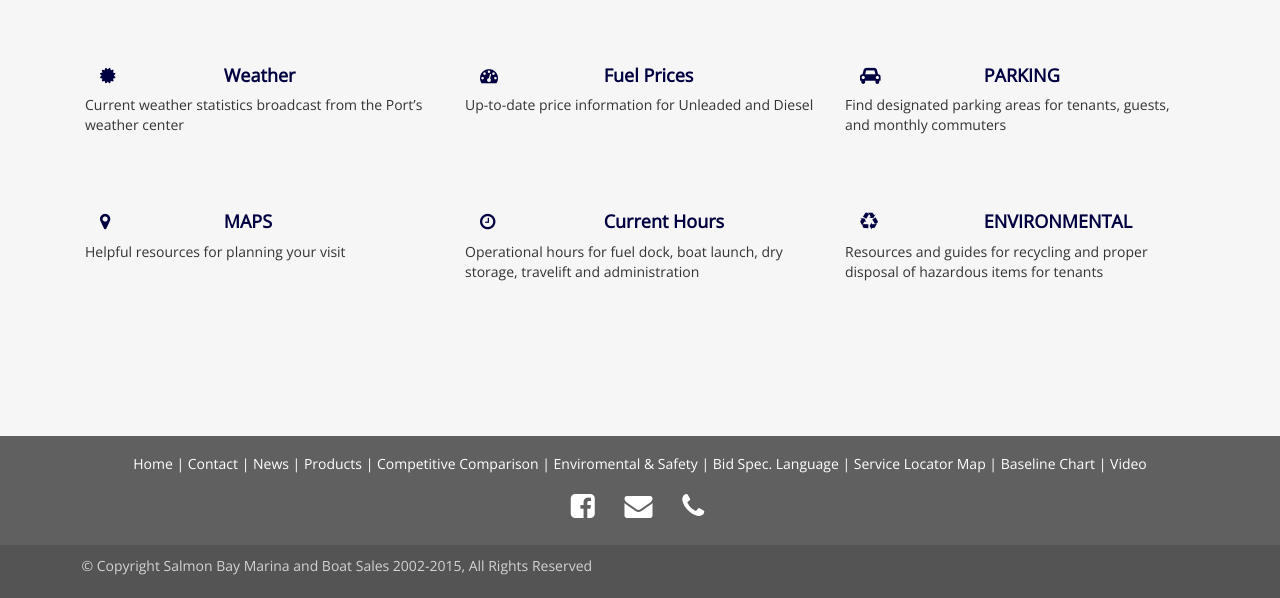
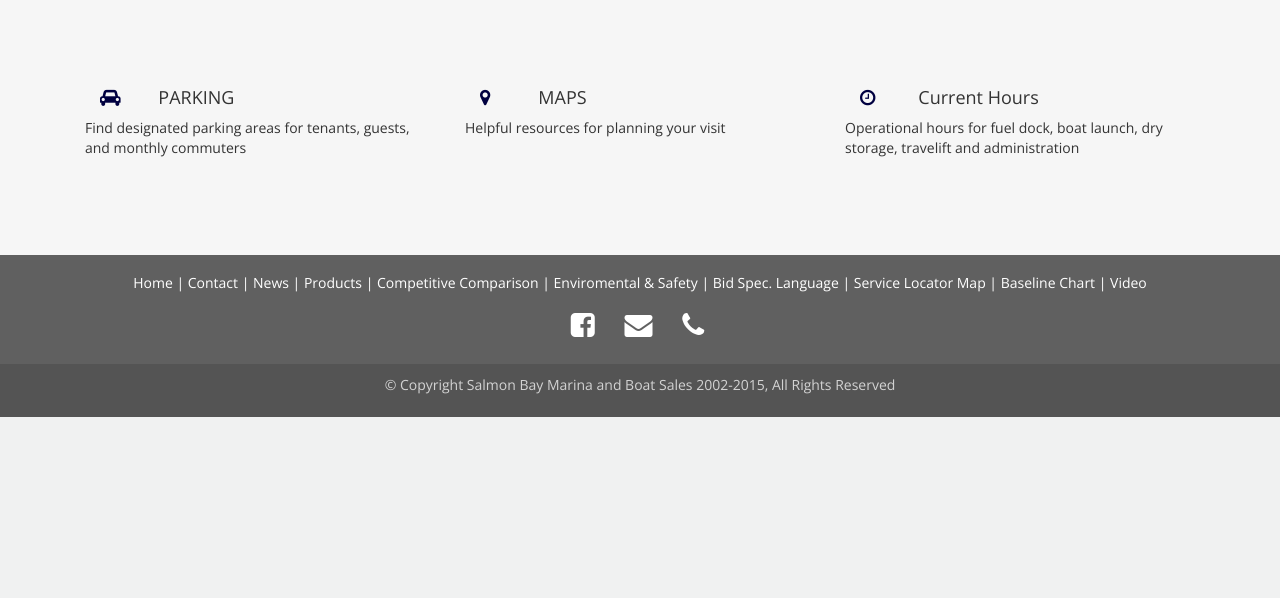
Before and after one commit to nmkettler/SalmonBayMarina, a PHP site: page / in a window 1280 px wide. Shown: the part 1437-2035 px from the top of the page. After the commit the page ends 1854 px from the top, so only its background shows below. Run offline with PHP 8.4, Linux system fonts and the light colour scheme; some libraries are stand-ins or nearby versions.

Commit message:
bottom table

```diff
--- a/css/style.css
+++ b/css/style.css
@@ -231,7 +231,7 @@ nav.shrink .navbar-toggle {
 /*Banner*/
 
 .widewrapper-banner{
-  background-color: #41b23d;
+  background-color: #003200;
   width:100%;
 }
 
@@ -263,17 +263,8 @@ nav.shrink .navbar-toggle {
 /*Table below banner*/
 
 #homepageinfo{
-  margin-top: 5%;
-}
-#homepageinfosecrow{
-  margin-top: 5%;
-  margin-bottom: 10%;
-}
-
-#secTable{
-  font-weight: bold;
-  color:#000040;
-  margin-left: 25%;
+  margin-top: 7%;
+  margin-bottom: 5%;
 }
 
 .container_wrapper i{
@@ -283,7 +274,7 @@ nav.shrink .navbar-toggle {
 /*bottom banner*/
 .widewrapper-bottombanner{
   background-image: url('wood.png');
-  background-color: #41b23d;
+  background-color: #003200;
   width:100%;
   height:100%;
 
@@ -293,22 +284,24 @@ nav.shrink .navbar-toggle {
   font-weight: bold;
   margin-top: 2%;
   margin-bottom: 3%;
+  color:white;
 }
 
 .ban3{
   margin-right: 15%;
   font-size: 20px;
+  color: white;
 
 }
 #bottombannerbutton{
    padding:2%;
-  margin-top: 4%;
+  margin-top: 6%;
   margin-bottom: 2%;
   background-color: #545454;
 }
 
 #bottombannerbutton:hover{
-  background-color: #000040;
+  background-color: green;
   -webkit-transition: all 0.4s ease;
    transition: all 0.4s ease;
 }
--- a/footer.php
+++ b/footer.php
@@ -32,7 +32,7 @@
     <div class="container">
       <div class="row">
         <div class="col-lg-12">
-          <p>© Copyright Salmon Bay Marina and Boat Sales 2002-<?php echo date("Y"); ?>, All Rights Reserved
+          <p class="text-center">© Copyright Salmon Bay Marina and Boat Sales 2002-<?php echo date("Y"); ?>, All Rights Reserved
           </p>
         </div>
       </div>
--- a/index.php
+++ b/index.php
@@ -133,24 +133,6 @@
         <div class="row">
           <div class="col-md-12">
             <div class="col-md-4">
-               <div class="col-xs-2">
-                  <h4><i class="fa fa-certificate"></i></h4>
-                </div>
-                <div class="col-xs-10">
-                  <h4 id="secTable"> Weather</h4>
-                </div>
-               <p>Current weather statistics broadcast from the Port’s weather center </p>
-            </div>
-            <div class="col-md-4">
-              <div class="col-xs-2">
-                  <h4><i class="fa fa-tachometer"></i></h4>
-                </div>
-                <div class="col-xs-10">
-                  <h4 id="secTable"> Fuel Prices</h4>
-                </div>
-               <p>Up-to-date price information for Unleaded and Diesel </p>
-            </div>
-            <div class="col-md-4">
               <div class="col-xs-2">
                   <h4><i class="fa fa-car"></i></h4>
                 </div>
@@ -159,10 +141,6 @@
                 </div>
                <p>Find designated parking areas for tenants, guests, and monthly commuters </p>
             </div>
-          </div>
-        </div>
-        <div class="row" id="homepageinfosecrow">
-          <div class="col-md-12">
             <div class="col-md-4">
                <div class="col-xs-2">
                   <h4><i class="fa fa-map-marker"></i></h4>
@@ -181,17 +159,10 @@
                 </div>
                <p>Operational hours for fuel dock, boat launch, dry storage, travelift and administration </p>
             </div>
-            <div class="col-md-4">
-              <div class="col-xs-2">
-                  <h4><i class="fa fa-recycle"></i></h4>
-                </div>
-                <div class="col-xs-10">
-                  <h4 id="secTable"> ENVIRONMENTAL</h4>
-                </div>
-               <p>Resources and guides for recycling and proper disposal of hazardous items for tenants </p>
             </div>
           </div>
-        </div>
+
+
       </div>
     </div>
   </div>
```
